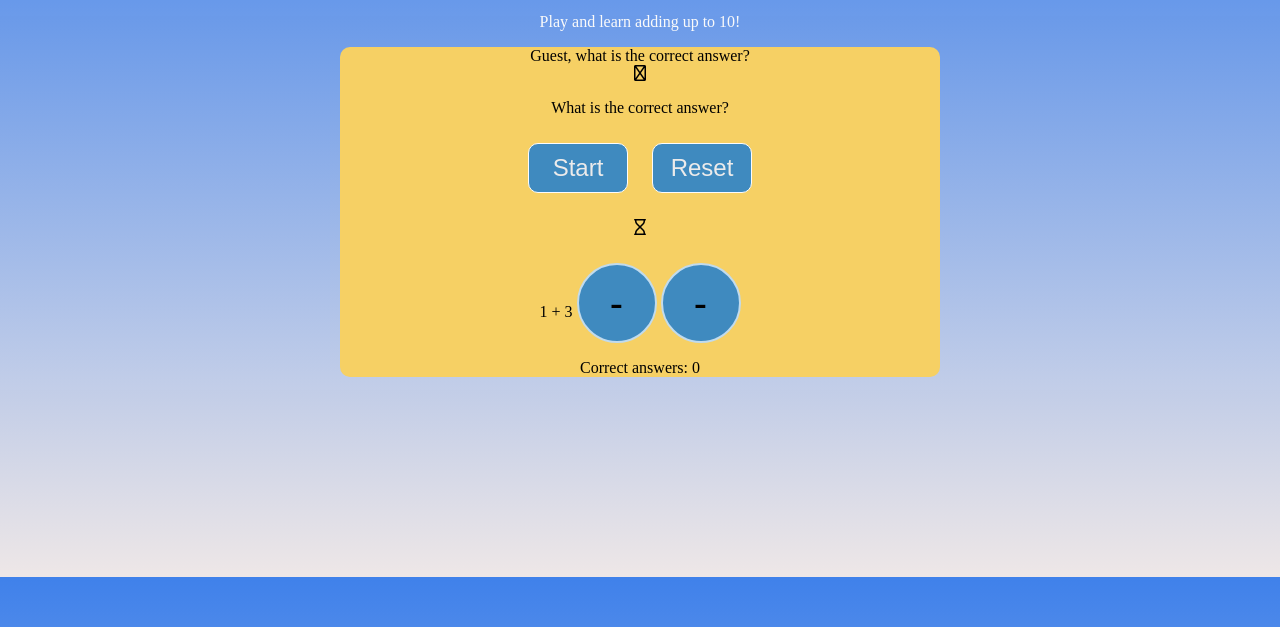
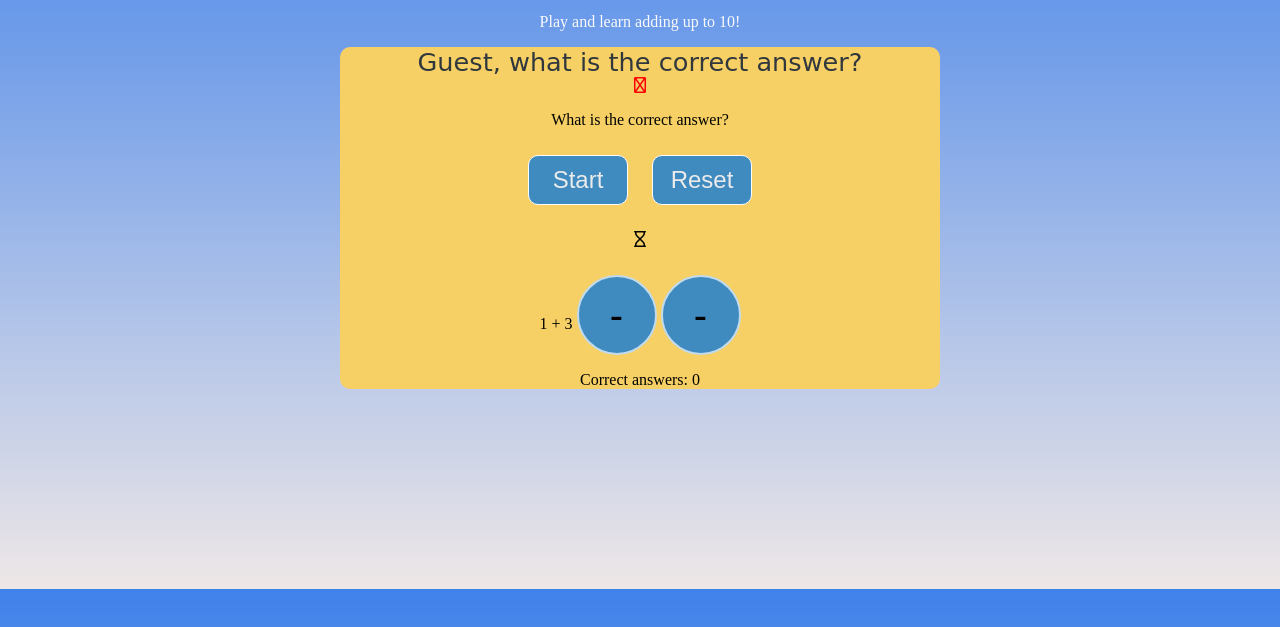
Before and after one commit to Code-Institute-Submissions/Gaborerdei-ms2, a plain HTML site: page index.html in a window 1280 px wide. Both pictures are taken after a click on the button "Play with me". Shown: the part 171-798 px from the top of the page. Drawn offline with Linux system fonts and the light colour scheme.

Commit message:
Game area question text with player name added

```diff
--- a/assets/css/style.css
+++ b/assets/css/style.css
@@ -107,10 +107,19 @@ body {
     font-family: 'Sans-Source-3', sans-serif;
 }
 
-#mtext {
+/*Game area text*/
+
+#mtext,
+#game-text {
     margin-top: 10px;
     font-size: 160%;
     font-weight: 400;
     color: #30383E;
     font-family: 'Source-Sans-3', cursive;
 }
+
+.fa-regular,
+.far {
+    font-weight: 400;
+    color: red;
+}
```
